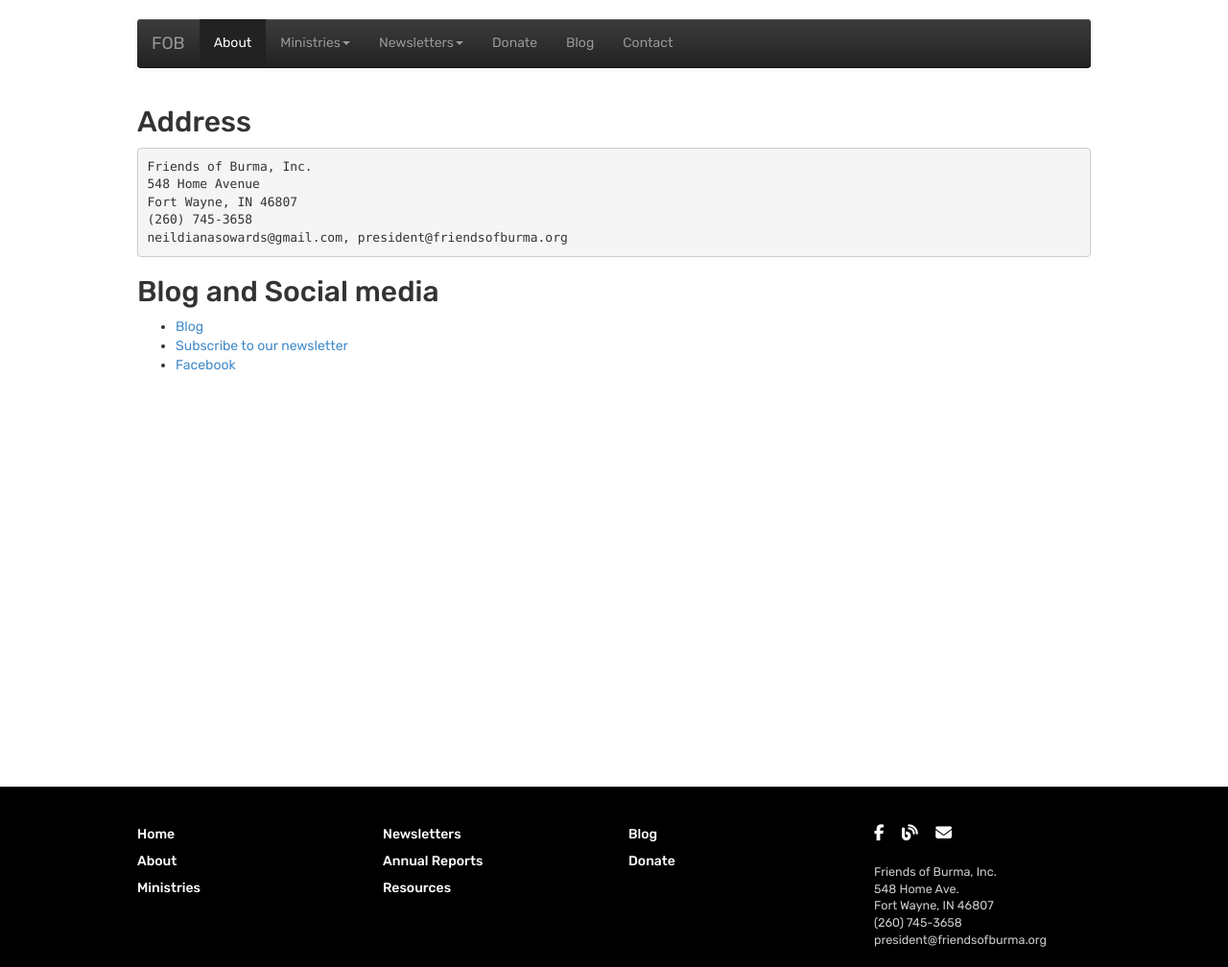
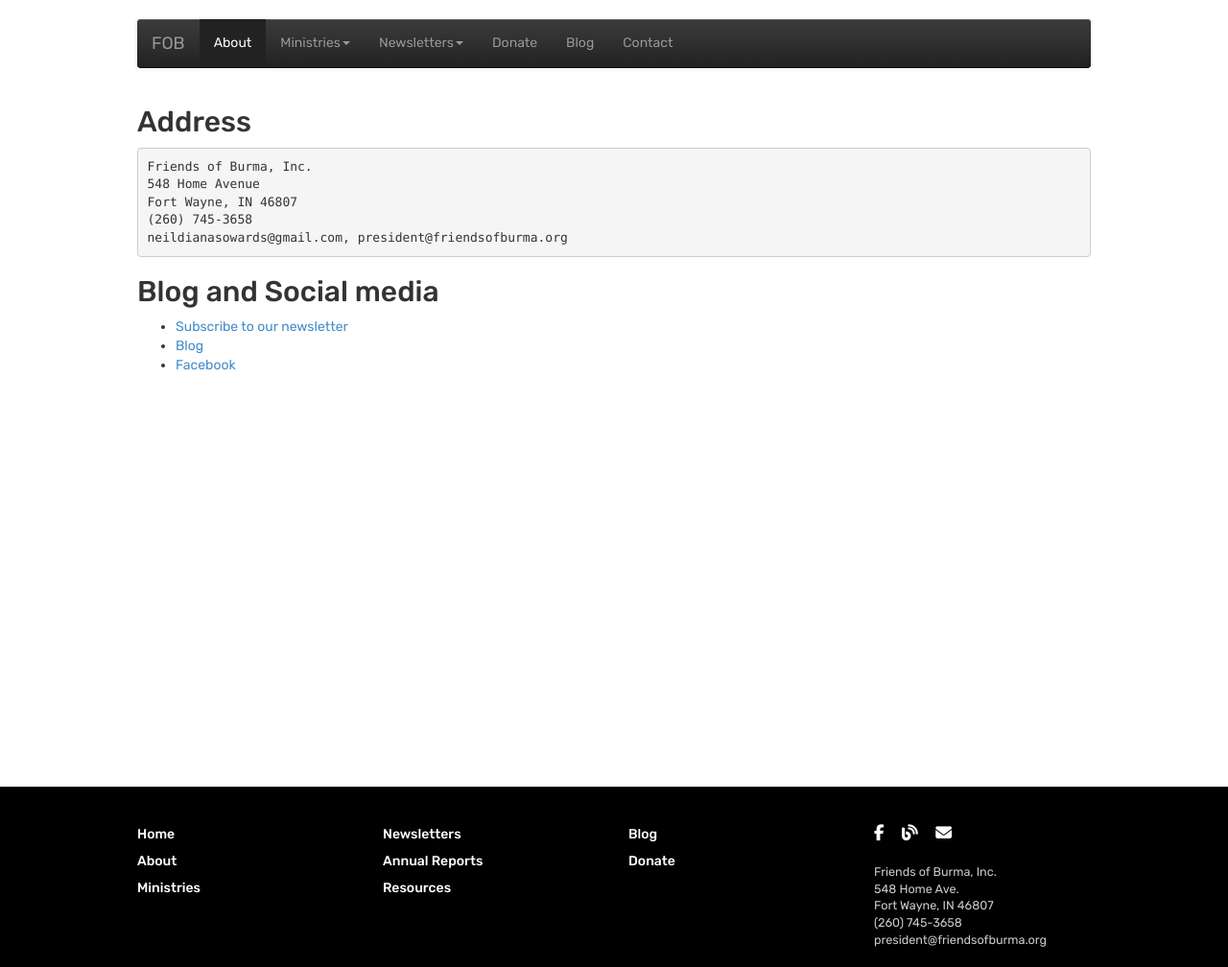
Before and after one commit to friendsofburma/friendsofburma.github.io, a Jekyll site: the page built from _pages/contact.md, in a window 1280 px wide. Shown: the whole page at 96% size. Built offline with Jekyll 4.4.1, drawn with Linux system fonts in a browser that asks for light colours.

```diff
--- a/_pages/contact.md
+++ b/_pages/contact.md
@@ -17,6 +17,6 @@ permalink: /contact/
 
 ## Blog and Social media
 
+- [Subscribe to our newsletter](/subscribe/)
 - [Blog](http://blog.friendsofburma.org)
-- [Subscribe to our newsletter](/subscribe/)
 - [Facebook](https://www.facebook.com/pages/Friends-of-Burma-Inc/533976606619004)
```
